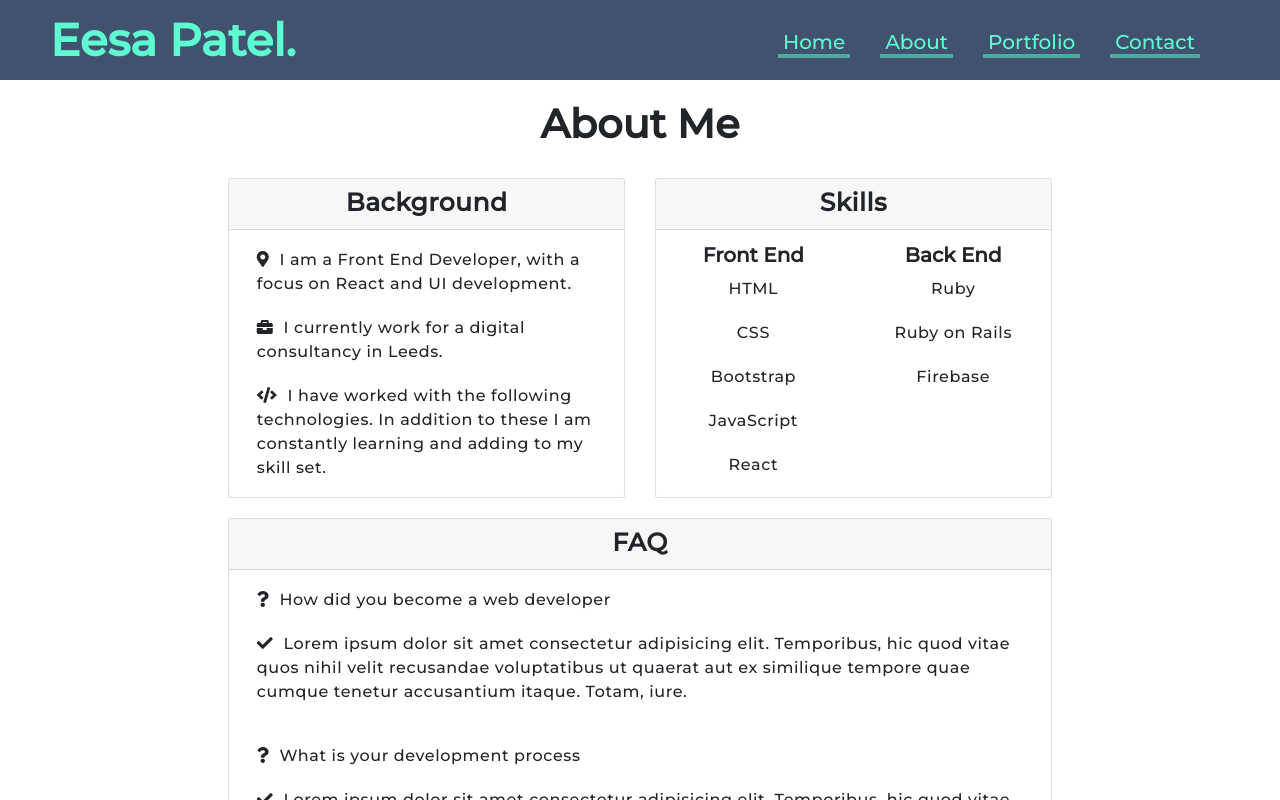
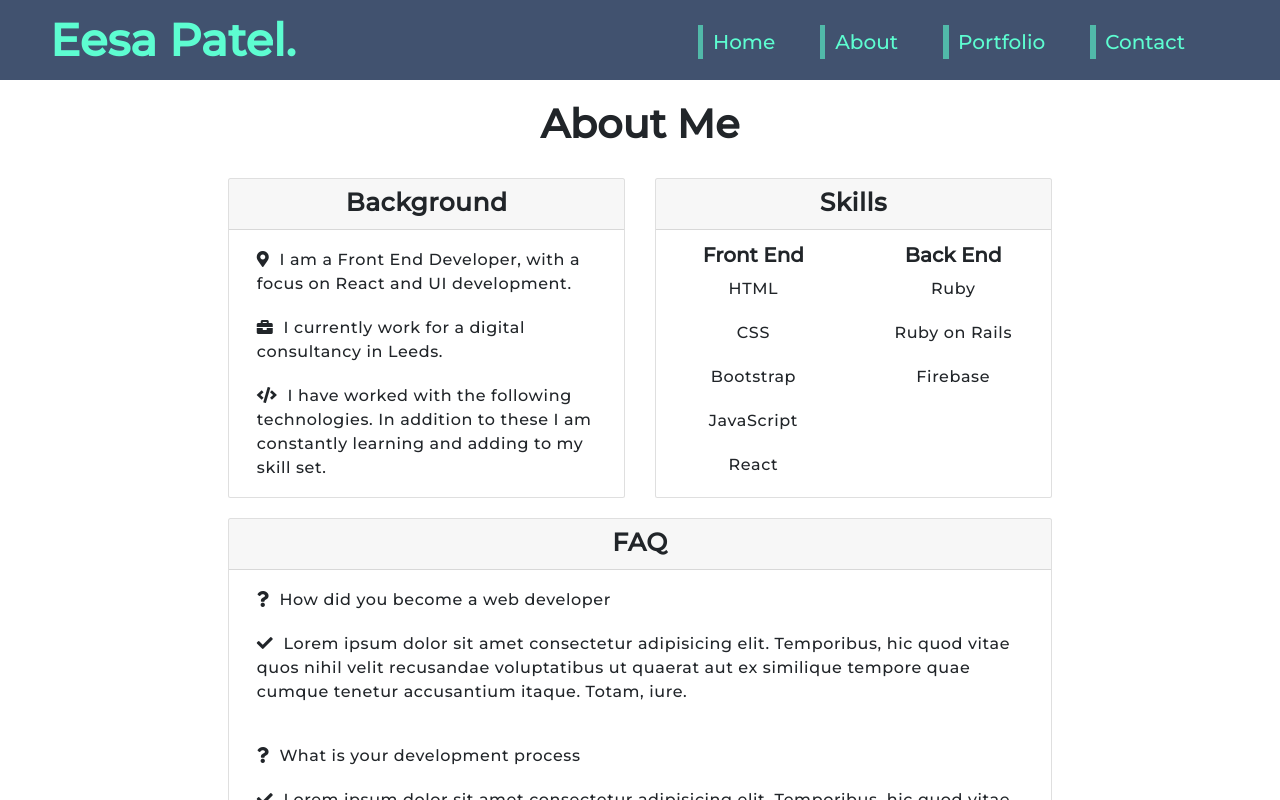
Before and after one commit to eesa94/react-portfolio, a React (Create React App) app: page /about in a window 1280 px wide. Shown: the top 800 px of the page. Built offline with nearby package versions, Linux system fonts and the light colour scheme.

Commit message:
modify menulink hover fx

```diff
--- a/src/components/Navigation/Navbar.css
+++ b/src/components/Navigation/Navbar.css
@@ -1,7 +1,5 @@
 nav {
 	height: 50px;
-  width: 100%;
-  position: fixed;
 	top: 0;
 	padding: 0 50px;
 	background-color: var(--secondary-colour);
@@ -56,7 +54,7 @@ button:focus {
 
 .menuLink {
 	position: relative;
-  padding: 5px;
+	padding: 5px 15px;
 	font-size: 2rem;
 	color: var(--primary-colour);
 	transition: 0.4s;
@@ -67,23 +65,34 @@ button:focus {
 	text-decoration: none;
 }
 
-.menuLink:before {
+.menuLink:after {
 	content: '';
 	position: absolute;
-  height: 4px;
-  bottom: 2%;
+	height: 100%;
+	bottom: 0;
 	left: 0;
-  right: 0;
-  background-color: rgba(93, 253, 209, 0.52);
+	right: 95%;
+	background-color: rgba(93, 253, 209, 0.6);
 	transition: 0.4s;
 	z-index: -1;
 }
 
-.menuLink:hover:before {
-  height: 105%;
-  bottom: -10%;
+.menuLink:hover:after {
+	right: 0;
+	background-image: linear-gradient(
+		to right,
+		rgba(93, 253, 210, 0.6),
+		rgb(0, 210, 210, 0.6),
+		rgb(0, 166, 193, 0.6),
+		rgb(55, 122, 158, 0.6),
+		rgb(65, 82, 111, 0.6)
+	);
+}
+
+/* .menuLink:hover:after {
+	height: 100%;
 	background-color: var(--primary-colour);
-}
+} */
 
 @media (min-width: 768px) {
 	nav {
--- a/src/components/Navigation/Navbar.js
+++ b/src/components/Navigation/Navbar.js
@@ -5,34 +5,22 @@ import DesktopNavigation from './DesktopNavigation';
 import MediaQuery from 'react-responsive';
 
 class Navbar extends Component {
-    constructor(props) {
-        super(props)
+	state = {
+		links: ['Home', 'About', 'Portfolio', 'Contact']
+	};
 
-        this.state = {
-            links: [
-                'Home',
-                'About',
-                'Portfolio',
-                'Contact'
-            ],
-        }
-    }
-
-    render() {
-
-        return (
-
-            <nav>
-                <MediaQuery maxWidth={767}>
-                    <MobileNavigation links={this.state.links} />
-                </MediaQuery>
-                <MediaQuery minWidth={768}>
-                    <DesktopNavigation links={this.state.links} />
-                </MediaQuery>
-            </nav>
-
-        )
-    }
+	render() {
+		return (
+			<nav className='w-100 position-fixed'>
+				<MediaQuery maxWidth={991}>
+					<MobileNavigation links={this.state.links} />
+				</MediaQuery>
+				<MediaQuery minWidth={992}>
+					<DesktopNavigation links={this.state.links} />
+				</MediaQuery>
+			</nav>
+		);
+	}
 }
 
-export default Navbar
+export default Navbar;
```
Lines whose indentation alone changed are shown as unchanged.
